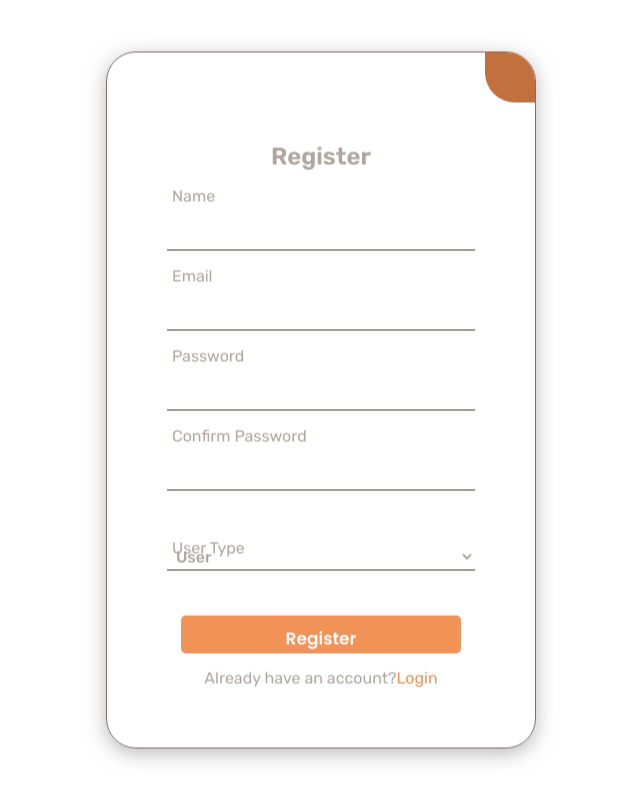
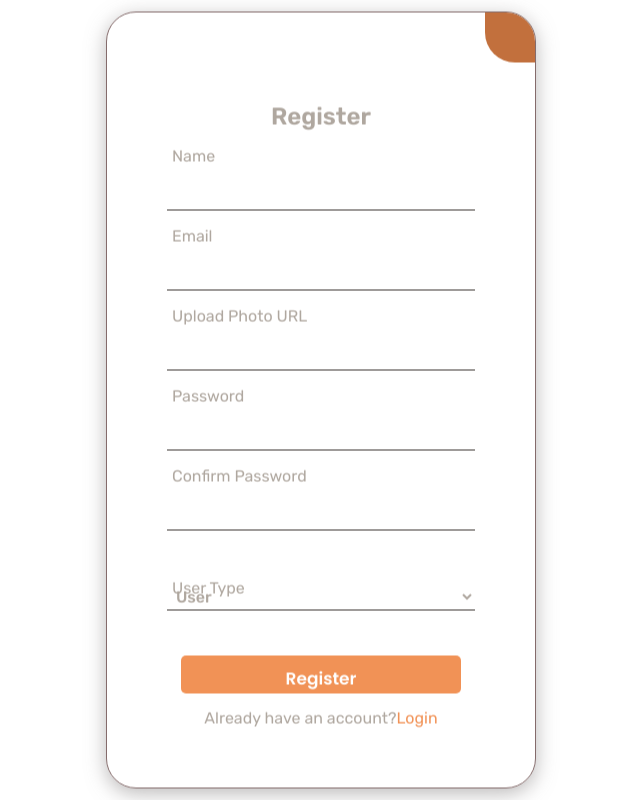
Before and after one commit to tebaarekshemsu/Online-Book-Store-Using-PHP, a PHP site: page /register.php in a window 1280 px wide. Shown: the whole page, without its empty margins (319-959 px from the left). Run offline with PHP 8.4, Linux system fonts and the light colour scheme; some libraries are stand-ins or nearby versions.

Commit message:
added map functionality

```diff
--- a/admin_orders.php
+++ b/admin_orders.php
@@ -64,14 +64,14 @@
         if (mysqli_num_rows($select_orders) > 0) {
             while ($fetch_orders = mysqli_fetch_assoc($select_orders)) {
                 ?>
-                <div class="map-container">
+                <div>
                     <h2>Order ID: <?php echo $fetch_orders['id']; ?></h2>
                     <div id="map_<?php echo $fetch_orders['id']; ?>"></div>
                     <!-- Deliver Order Button -->
-                    <a href="live_map.php?lat=<?php echo $fetch_orders['latitude']; ?>&lng=<?php echo $fetch_orders['longitude']; ?>" class="deliver-btn">Deliver Order</a>
                 </div>
                 <div class="box-container">
                     <div class="box">
+                    <div id="map_<?php echo $fetch_orders['id']; ?>"></div>
                         <p> User ID: <span><?php echo $fetch_orders['user_id']; ?></span> </p>
                         <p> Placed on: <span><?php echo $fetch_orders['placed_on']; ?></span> </p>
                         <p> Name: <span><?php echo $fetch_orders['name']; ?></span> </p>
@@ -92,6 +92,7 @@
                             <a href="admin_orders.php?delete=<?php echo $fetch_orders['id']; ?>"
                                 onclick="return confirm('Delete this order?');" class="delete-btn">Delete</a>
                         </form>
+                        <button><a href="live_map.php?lat=<?php echo $fetch_orders['latitude']; ?>&lng=<?php echo $fetch_orders['longitude']; ?>" class="deliver-btn">Deliver Order</a></button>
                     </div>
                 </div>
             <?php
--- a/register.php
+++ b/register.php
@@ -43,6 +43,7 @@
 if ($_SERVER["REQUEST_METHOD"] == "POST") {
    $name = mysqli_real_escape_string($conn, $_POST['name']);
    $email = mysqli_real_escape_string($conn, $_POST['email']);
+   $photo =  mysqli_real_escape_string($conn, $_POST['photo']);
    $pass = mysqli_real_escape_string($conn, md5($_POST['password']));
    $cpass = mysqli_real_escape_string($conn, md5($_POST['cpassword']));
    $user_type = $_POST['user_type'];
@@ -62,6 +63,7 @@
    $_SESSION['verification_code'] = $verificationCode;
    $_SESSION['name'] = $name;
    $_SESSION['email'] = $email;
+   $_SESSION['photo'] = $photo;
    $_SESSION['password'] = $pass;
    $_SESSION['user_type'] = $user_type;
    $_SESSION['admin_password'] = $admin_password;
@@ -106,6 +108,11 @@
             <div class="input-box">
                <input class="input-text" type="email" name="email">
                <label for="input-text">Email</label>
+               <i class='bx bxs-envelope'></i>
+            </div>
+            <div class="input-box">
+               <input class="input-text" type="text" name="photo">
+               <label for="input-text">Upload Photo URL</label>
                <i class='bx bxs-envelope'></i>
             </div>
             <div class="input-box">
--- a/registration_verify.php
+++ b/registration_verify.php
@@ -7,6 +7,7 @@
   $verificationCode = $_POST['verification_code'];
   $name = $_SESSION['name'];
   $email = $_SESSION['email'];
+  $_SESSION['photo'] = $photo;
   $password = $_SESSION['password'];
   $user_type = $_SESSION['user_type'];
   $admin_password = $_SESSION['admin_password'];
@@ -14,7 +15,7 @@
   // Check if verification code matches
   if ($verificationCode === $_SESSION['verification_code']) {
     // Insert user into database
-    $sql = "INSERT INTO users (name, email, password, user_type) VALUES ('$name', '$email', '$password', '$user_type')";
+    $sql = "INSERT INTO users (name, email, ,photo ,password, user_type) VALUES ('$name', '$email', $photo, '$password', '$user_type')";
     if ($conn->query($sql) === TRUE) {
       echo "User registered successfully";
       // Redirect user to login page or any other page as needed
@@ -42,6 +43,7 @@
   <link rel="stylesheet" href="css/style.css">
   <link rel="stylesheet" href="css/styles.css">
 </head>
+
 <body>
   <div class="wrapper">
     <span class="icon-close"><i class='bx bx-x'></i></span>
@@ -60,4 +62,5 @@
     </div>
   </div>
 </body>
+
 </html>
```
Also changed, not shown: checkout.php (+10 -20 lines), contact.php (+0 -8 lines).
